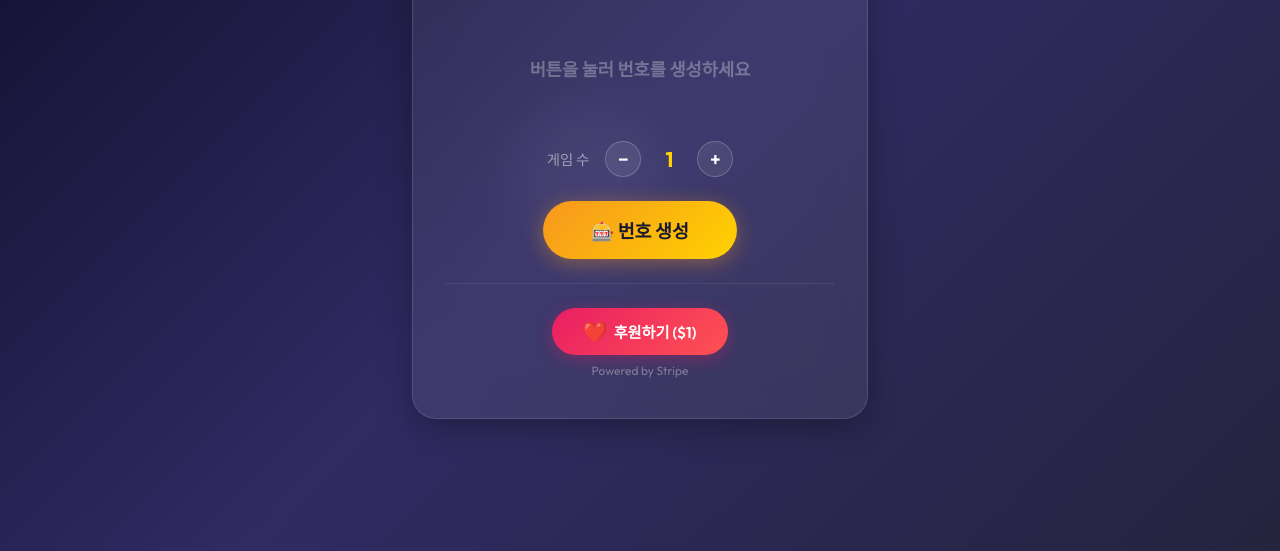
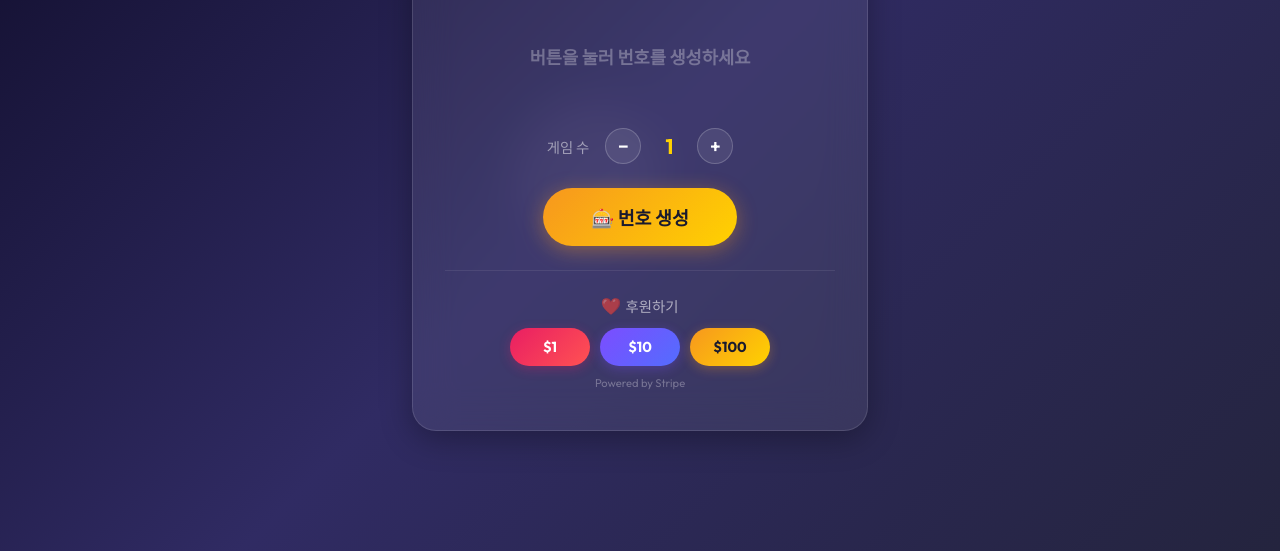
Before and after one commit to hojungyun-lab/lotto-generator, a plain HTML site: page index.html in a window 1280 px wide. Shown: the part 249-800 px from the top of the page. Drawn offline with Linux system fonts and the light colour scheme.

Commit message:
💳 후원 금액 선택: , ,  옵션 추가

```diff
--- a/index.html
+++ b/index.html
@@ -413,42 +413,24 @@
       color: #ffd200;
     }
 
-    /* Donation button */
+    /* Donation section */
     .donate-section {
       margin-top: 1.5rem;
       padding-top: 1.5rem;
       border-top: 1px solid rgba(255, 255, 255, 0.08);
     }
 
-    .donate-btn {
-      display: inline-flex;
+    .donate-title {
+      font-size: 0.9rem;
+      color: rgba(255, 255, 255, 0.6);
+      margin-bottom: 12px;
+      display: flex;
       align-items: center;
-      gap: 8px;
-      background: linear-gradient(135deg, #e91e63 0%, #ff5252 100%);
-      color: #fff;
-      border: none;
-      padding: 12px 32px;
-      font-size: 0.95rem;
-      font-weight: 600;
-      font-family: 'Outfit', sans-serif;
-      border-radius: 50px;
-      cursor: pointer;
-      transition: all 0.3s ease;
-      box-shadow: 0 4px 15px rgba(233, 30, 99, 0.35);
-      text-decoration: none;
+      justify-content: center;
+      gap: 6px;
     }
 
-    .donate-btn:hover {
-      transform: translateY(-2px) scale(1.03);
-      box-shadow: 0 6px 25px rgba(233, 30, 99, 0.5);
-    }
-
-    .donate-btn:active {
-      transform: translateY(0) scale(0.98);
-    }
-
-    .donate-btn .heart {
-      font-size: 1.1rem;
+    .donate-title .heart {
       animation: heartPulse 1.2s infinite;
     }
 
@@ -464,10 +446,69 @@
       }
     }
 
+    .donate-btns {
+      display: flex;
+      gap: 10px;
+      justify-content: center;
+    }
+
+    .donate-btn {
+      display: inline-flex;
+      align-items: center;
+      justify-content: center;
+      color: #fff;
+      border: none;
+      padding: 10px 20px;
+      font-size: 0.9rem;
+      font-weight: 700;
+      font-family: 'Outfit', sans-serif;
+      border-radius: 50px;
+      cursor: pointer;
+      transition: all 0.3s ease;
+      text-decoration: none;
+      min-width: 80px;
+    }
+
+    .donate-btn:hover {
+      transform: translateY(-2px) scale(1.05);
+    }
+
+    .donate-btn:active {
+      transform: translateY(0) scale(0.97);
+    }
+
+    .donate-btn.tier-1 {
+      background: linear-gradient(135deg, #e91e63 0%, #ff5252 100%);
+      box-shadow: 0 3px 12px rgba(233, 30, 99, 0.3);
+    }
+
+    .donate-btn.tier-1:hover {
+      box-shadow: 0 5px 20px rgba(233, 30, 99, 0.5);
+    }
+
+    .donate-btn.tier-2 {
+      background: linear-gradient(135deg, #7c4dff 0%, #536dfe 100%);
+      box-shadow: 0 3px 12px rgba(124, 77, 255, 0.3);
+    }
+
+    .donate-btn.tier-2:hover {
+      box-shadow: 0 5px 20px rgba(124, 77, 255, 0.5);
+    }
+
+    .donate-btn.tier-3 {
+      background: linear-gradient(135deg, #f7971e 0%, #ffd200 100%);
+      color: #1a1a2e;
+      box-shadow: 0 3px 12px rgba(247, 151, 30, 0.3);
+    }
+
+    .donate-btn.tier-3:hover {
+      box-shadow: 0 5px 20px rgba(247, 151, 30, 0.5);
+    }
+
     .donate-label {
-      font-size: 0.75rem;
-      color: rgba(255, 255, 255, 0.35);
-      margin-top: 8px;
+      font-size: 0.7rem;
+      color: rgba(255, 255, 255, 0.3);
+      margin-top: 10px;
     }
 
     @media (max-width: 480px) {
@@ -494,9 +535,14 @@
         font-size: 1rem;
       }
 
+      .donate-btns {
+        gap: 8px;
+      }
+
       .donate-btn {
-        padding: 10px 24px;
-        font-size: 0.85rem;
+        padding: 8px 14px;
+        font-size: 0.8rem;
+        min-width: 64px;
       }
     }
   </style>
@@ -534,9 +580,15 @@
       </div>
 
       <div class="donate-section">
-        <a class="donate-btn" href="https://buy.stripe.com/test_dRm5kv508e3I8li0VD4Ni00" target="_blank" rel="noopener">
-          <span class="heart">❤️</span> 후원하기 ($1)
-        </a>
+        <div class="donate-title"><span class="heart">❤️</span> 후원하기</div>
+        <div class="donate-btns">
+          <a class="donate-btn tier-1" href="https://buy.stripe.com/test_dRm5kv508e3I8li0VD4Ni00" target="_blank"
+            rel="noopener">$1</a>
+          <a class="donate-btn tier-2" href="https://buy.stripe.com/test_9B600bdwEf7M9pmbAh4Ni01" target="_blank"
+            rel="noopener">$10</a>
+          <a class="donate-btn tier-3" href="https://buy.stripe.com/test_5kQ28jcsAf7M0SQ8o54Ni02" target="_blank"
+            rel="noopener">$100</a>
+        </div>
         <div class="donate-label">Powered by Stripe</div>
       </div>
     </div>
```
